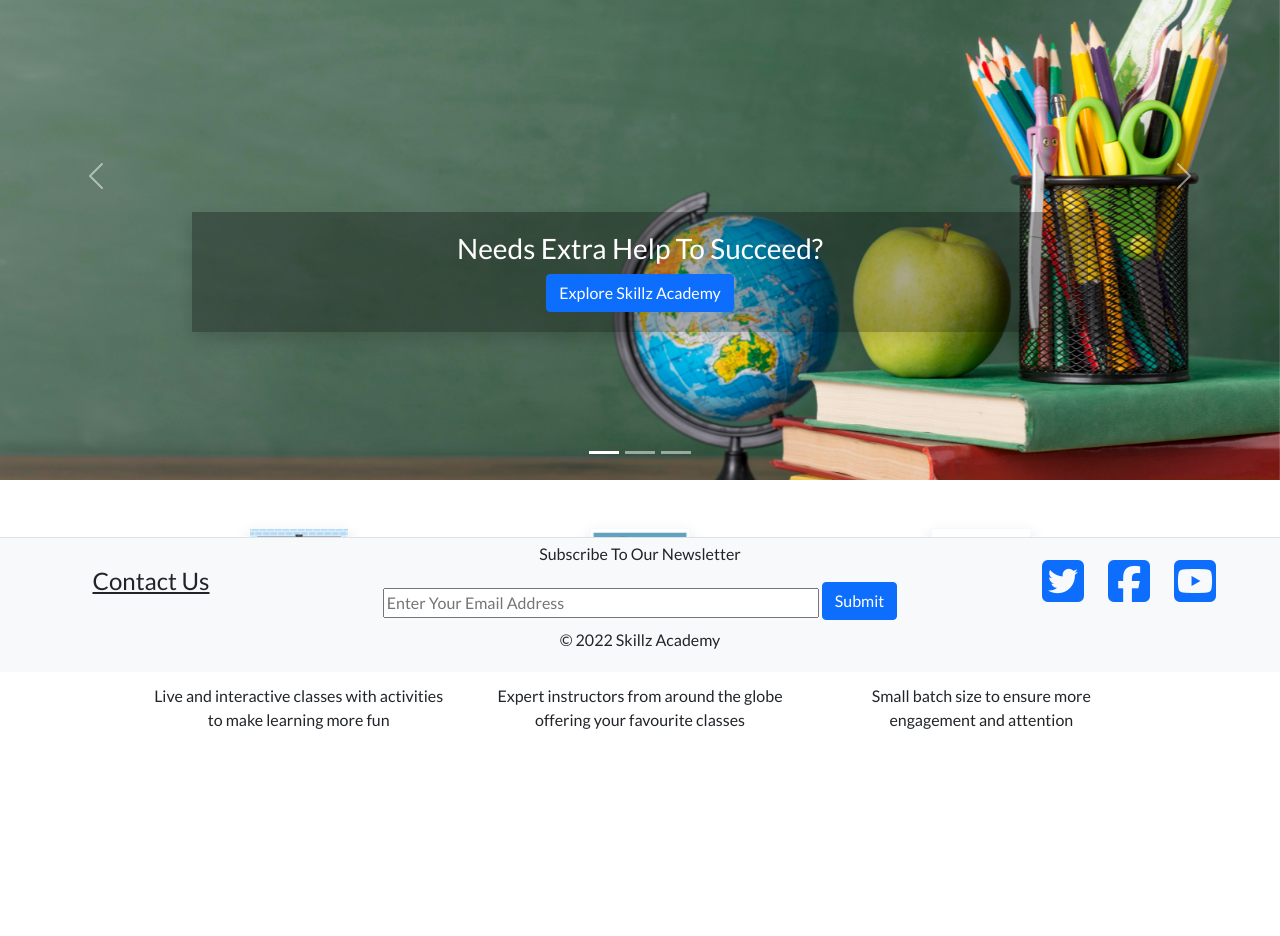
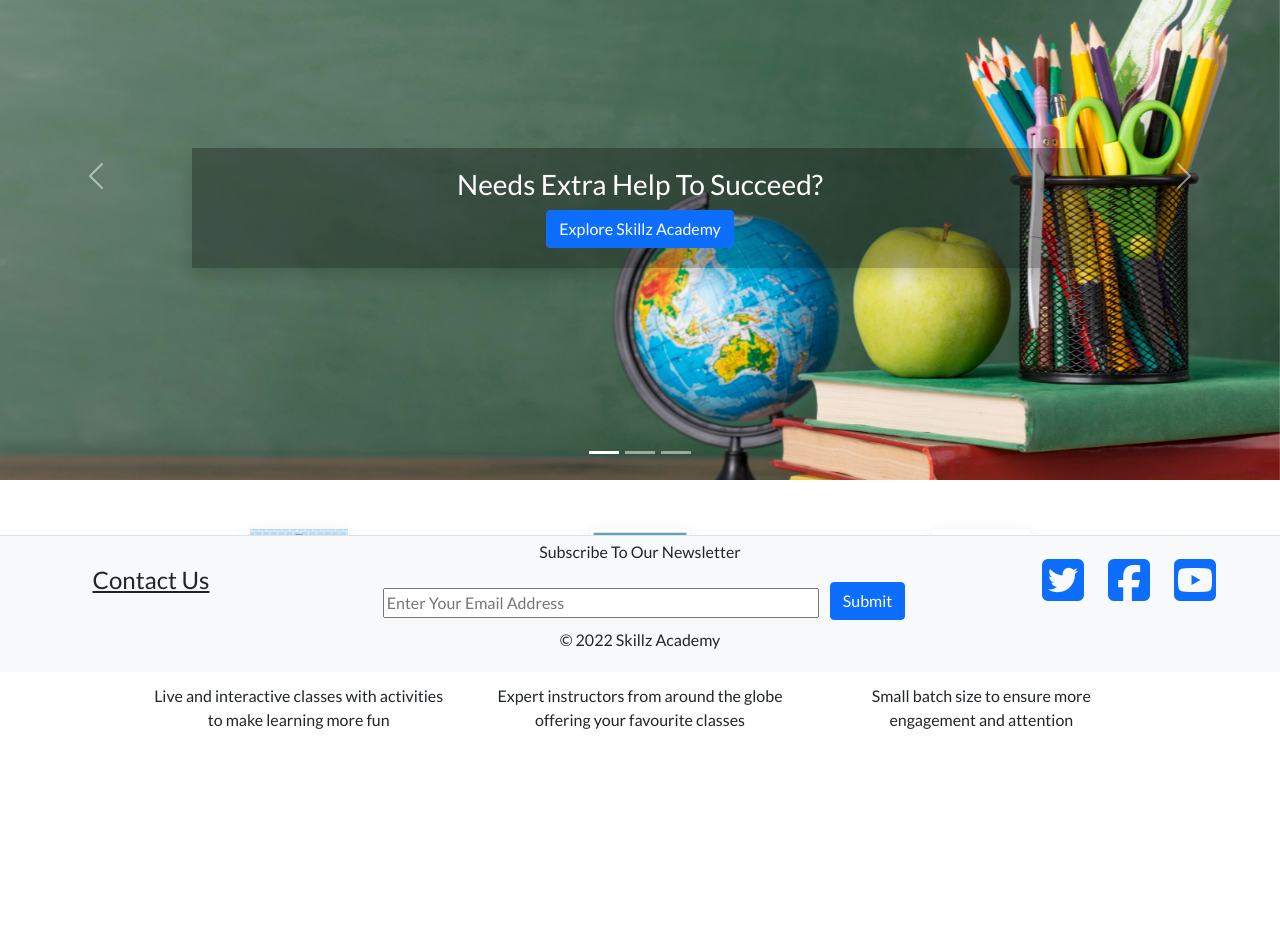
Before and after one commit to rajendradanve/skillzacademy, a Django app: page / in a window 1280 px wide. Shown: the part 128-1064 px from the top of the page. Run offline with Django 3.2, Linux system fonts and the light colour scheme; data that the repository does not hold is empty; parts of the project's set-up code (start-up, migrations or seed data) failed here and were passed over; some libraries are stand-ins or nearby versions.

Commit message:
updated numbers of classes in the course details page. Also did some minor changes

```diff
--- a/courses/templates/courses/course_detail.html
+++ b/courses/templates/courses/course_detail.html
@@ -49,7 +49,7 @@
 
                 <p class="text-muted">For detail schedule see information below </p>
 
-                <p>Number of Classes: <strong class="p-2 ms-2">{{course.number_of_lectures}}</strong></p>
+                <p>Number of Classes: <strong class="p-2 ms-2">{{ course_schedule_list.count }}</strong></p>
                 <div class="col-12 mt-3">
                     <form action="{% url 'add_to_bag' course.id %}" class="form" method="POST">
                         {% csrf_token %}
--- a/home/static/home/css/home.css
+++ b/home/static/home/css/home.css
@@ -9,8 +9,7 @@
 .carousel-caption {
     bottom: 3rem;
     z-index: 10;
-
-    margin-bottom: 100px;
+    margin-bottom: 164px;
   }
 
   .caption-bg{
--- a/templates/base.html
+++ b/templates/base.html
@@ -194,13 +194,21 @@
         <div class="col col-md-3 d-flex justify-content-center my-auto">
           <a href="{% url 'contact_us' %}" class="text-dark"><h4>Contact Us</h4></a>
         </div>
-        <div class="col col-md-6 d-flex justify-content-center my-auto">
-          <div>
-            <p class="text-center text-dark">Subscribe To Our Newsletter</p>
+        <div class="col col-md-6 d-flex justify-content-center">
+          <div class="row">
+            <div class="col">
+              <p class="text-center text-dark">Subscribe To Our Newsletter</p>
+            </div>
+
             <form class="form-inline" action="{% url 'subscribe' %}" method="POST">
               {% csrf_token %}
-              <input type="email" id="subscription-email" name = "subscription-email" placeholder="Enter Your Email Address" size="50" required>
-              <button type="submit" class="btn btn-primary mb-2">Submit</button>
+              <div class="text-center">
+                <input class="m-2 " type="email" id="subscription-email" name = "subscription-email" placeholder="Enter Your Email Address" size="50" required>
+                <button type="submit" class="btn btn-primary mb-2">Submit</button>
+              </div>
+
+
+
             </form>
           </div>
 
```
